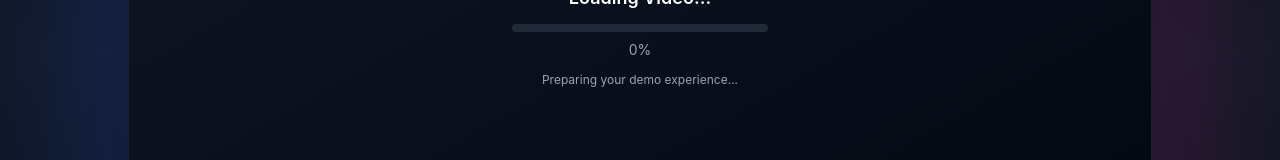
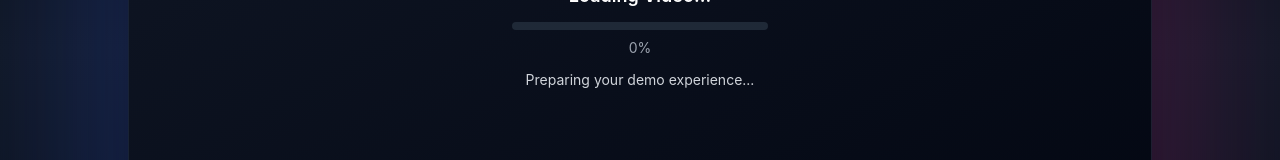
Before and after one commit to cheat2001/eyebreak, a Vue app in the folder website/: page / in a window 1280 px wide. Shown: the part 1663-1823 px from the top of the page. Built offline with nearby package versions, Linux system fonts and the light colour scheme; no server answers.

Commit message:
Updates loading text color
Improves the visibility of the "Preparing your demo experience..." text during the loading phase by adjusting its color to a lighter shade of gray.

```diff
--- a/website/src/components/VideoShowcase.vue
+++ b/website/src/components/VideoShowcase.vue
@@ -241,7 +241,7 @@ onUnmounted(() => {
                     </div>
                     <p class="text-gray-400 text-sm mt-2">{{ loadProgress }}%</p>
                   </div>
-                  <p class="text-gray-400 text-xs mt-2">Preparing your demo experience...</p>
+                  <p class="text-gray-300 text-sm mt-2">Preparing your demo experience...</p>
                 </div>
               </div>
             </div>
```
